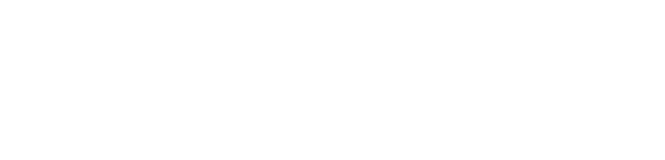
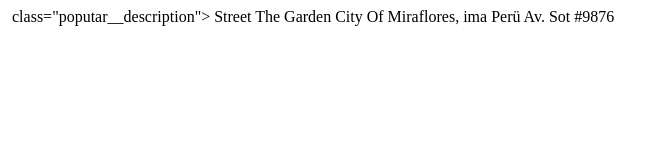
Before and after one commit to techies03/Masjid-Negara-Vite, a plain HTML site: page src/index.html in a window 1280 px wide. Shown: the whole page, without its empty margins (0-665 px from the left). Drawn offline with Linux system fonts and the light colour scheme.

Commit message:
1 binaries uploaded

```diff
--- a/src/index.html
+++ b/src/index.html
@@ -37,8 +37,15 @@
             </section>
 
             <!--==================== POPULAR ====================-->
-            <section class="section" id="popular">
-
+            <section class="section" id="info">
+                <div class="info_container">
+                    <article class="info_card">
+                        <img src="">
+                    class="poputar__description">
+                    Street The Garden City Of Miraflores,
+                    ima Perü Av. Sot #9876
+                    </article>
+                    </div>
             </section>
 
             <!--==================== VALUE ====================-->
```
Also changed, not shown: src/img/dhuha.jpg (added), src/pages/home.js (added).
